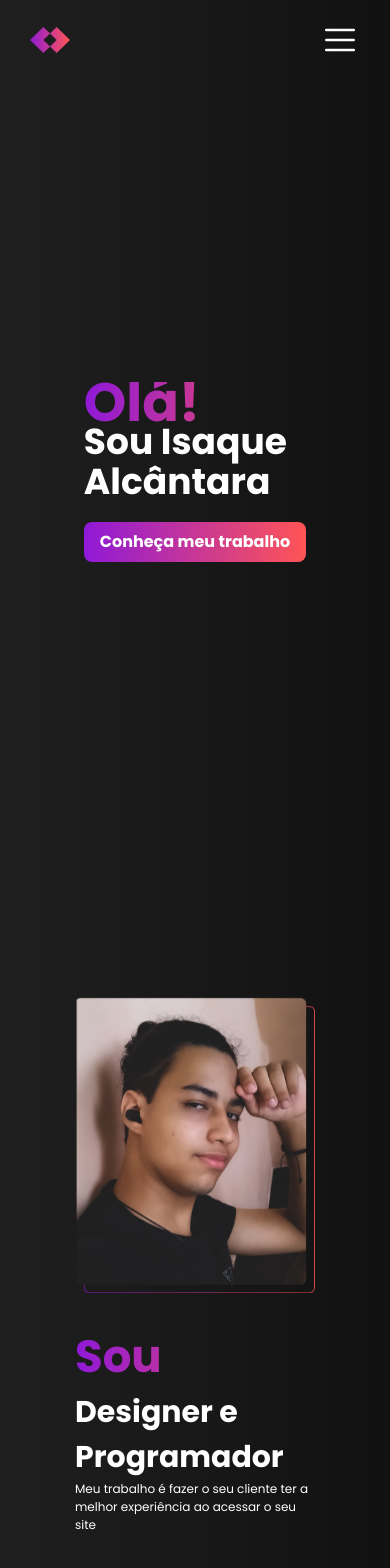
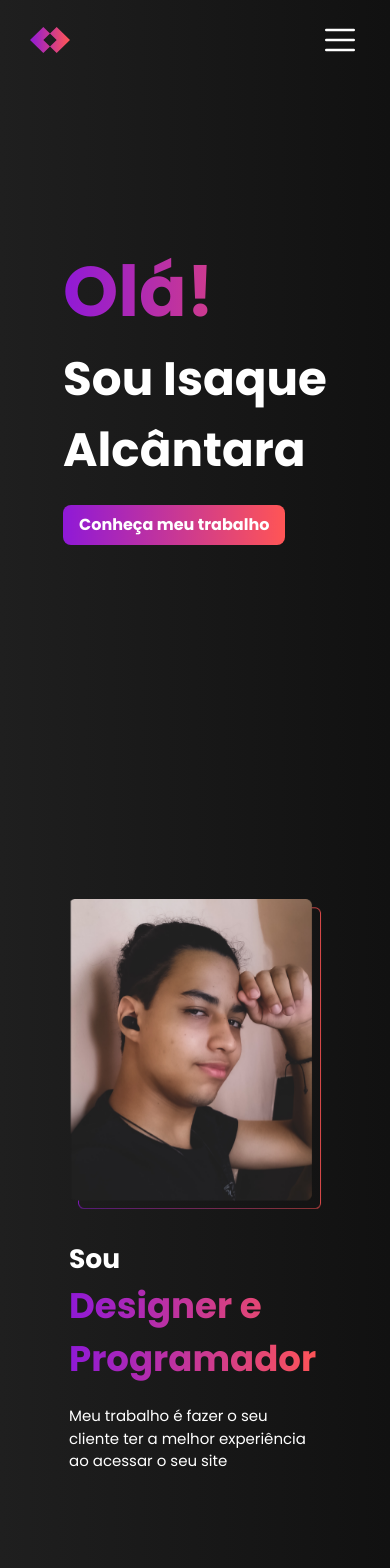
Before and after one commit to alcantaraDev/Portfolio, a Next.js app: page / in a window 390 px wide. Shown: the top 1568 px of the page. Built offline with nearby package versions, Linux system fonts and the light colour scheme.

Commit message:
update: home and about-me responsiveness

```diff
--- a/components/sections/aboutMe/index.tsx
+++ b/components/sections/aboutMe/index.tsx
@@ -5,26 +5,25 @@ export function AbaoutMe() {
     return (
         <section
         className="
-        flex flex-col lg:flex-row justify-center items-center gap-[30px] lg:gap-[120px]
+        flex flex-col lg:flex-row justify-center items-center gap-[30px] lg:gap-[60px]
         w-screen h-screen
-        text-[30px] sm:text-[40px]
         "
         >
             <SlideIn direction="leftToRight" scrollAnimation>
-                <img className="w-[240px] sm:w-auto" src="/about-me-picture.png" alt="foto de Isaque Alcântara"/>
+                <img className="w-[80vw] min-w-[300px] max-w-[350px] px-[30px]" src="/about-me-picture.png" alt="foto de Isaque Alcântara"/>
             </SlideIn>
-            <SlideIn direction="leftToRight" scrollAnimation delay={350}>
+            <SlideIn direction="leftToRight" scrollAnimation>
                 <div
                 className="
-                text-white w-[240px] sm:w-[325px]
+                text-white w-[80vw] min-w-[300px] max-w-[350px] px-[30px]
                 "
                 >
-                    <h2 className="font-bold">
-                        <GradientText className="text-[1.5em]"> Sou </GradientText>
-                        Designer e <br/>
-                        Programador
+                    <h2 className="text-[clamp(25px,6.8vw,30px)] font-bold mb-5">
+                        Sou
+                        <GradientText className="text-[1.34em]">Designer e</GradientText>
+                        <GradientText className="text-[1.34em]">Programador</GradientText>
                     </h2>
-                    <p className="text-[0.4em]">
+                    <p className="text-[clamp(15px,3vw,18px)]">
                         Meu trabalho é fazer o seu cliente ter a melhor experiência ao acessar o seu site
                     </p>
                 </div>
--- a/components/sections/header/index.tsx
+++ b/components/sections/header/index.tsx
@@ -9,6 +9,7 @@ export function Header() {
             w-screen h-[80px]
             flex flex-row justify-between items-center
             px-[30px] xl:px-[100px]
+            fixed z-10
         ">
             <Logo type="name"/>
             <MobileMenu>
--- a/components/sections/home/index.tsx
+++ b/components/sections/home/index.tsx
@@ -15,7 +15,7 @@ export function HomeSection() {
                     <h1
                     className="
                     text-white font-bold
-                    text-4xl sm:text-6xl  md:text-5xl 2xl:text-[3vw]
+                    text-[12vw] md:text-[8vw]  lg:text-5xl 2xl:text-[3vw]
                     "
                     >
                         <GradientText className=" text-[1.5em]">Olá!</GradientText>
```
